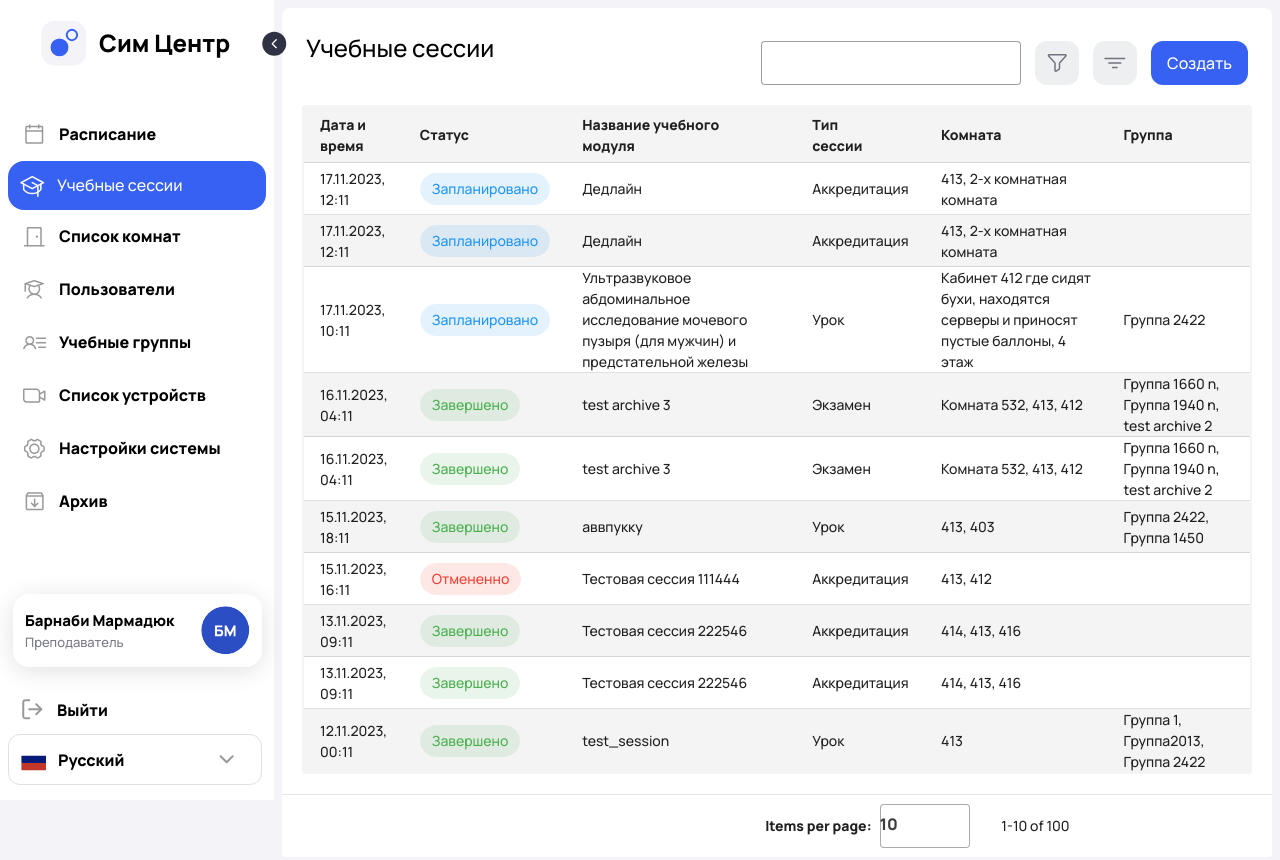
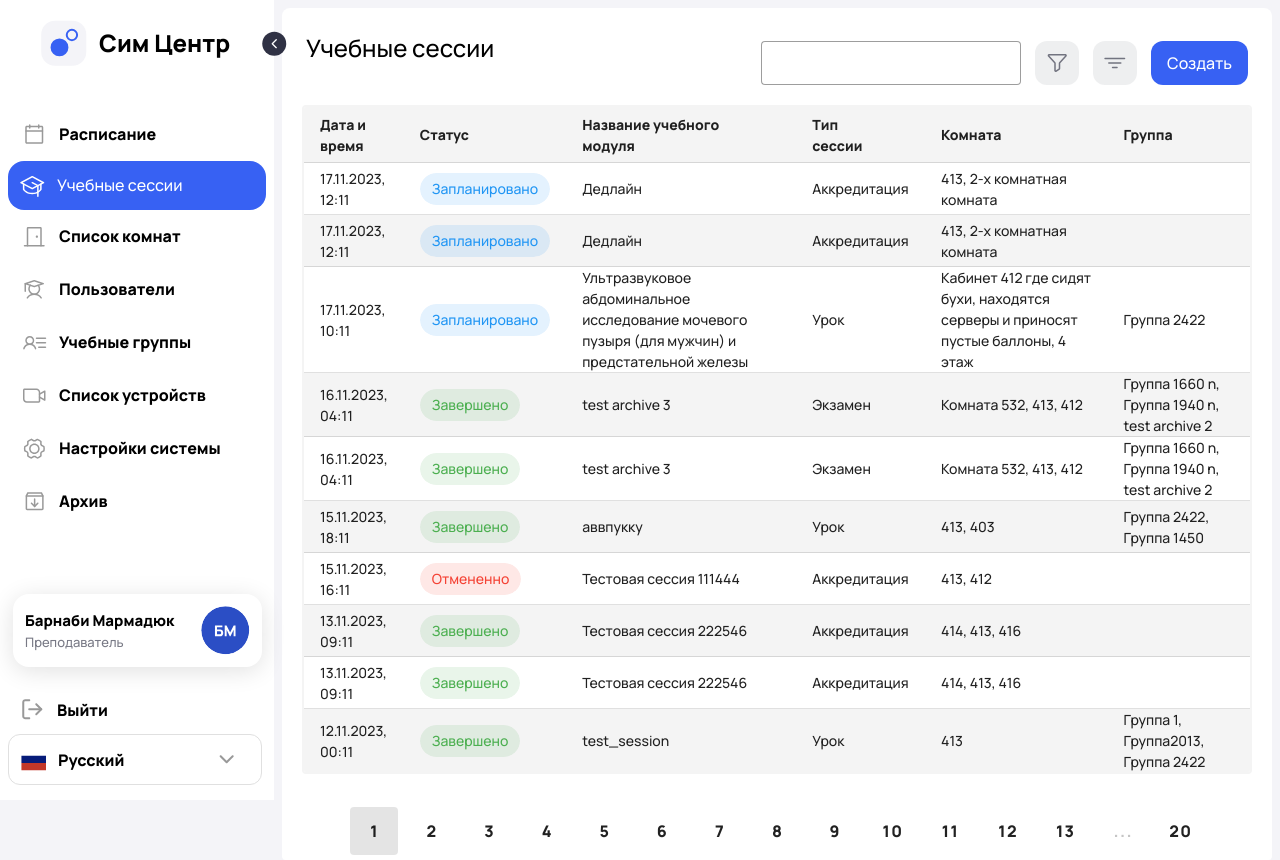
Before and after one commit to Markelas/crm_system_eidos, a Vue app: page / in a window 1280 px wide. Built offline with nearby package versions, Linux system fonts and the light colour scheme; what mdi-vue would draw is missing.

Commit message:
Add pagination on page

```diff
--- a/src/App.vue
+++ b/src/App.vue
@@ -1,7 +1,7 @@
 <template>
   <div class="main__body">
     <sidebar-main/>
-    <div class="active-page">
+    <div class="active-page" :class="{ 'active-page--roll': collapsed }">
       <study-session/>
     </div>
   </div>
@@ -13,8 +13,12 @@
 
 import SidebarMain from "@/components/SidebarMain.vue";
 import StudySession from "@/components/StudySession.vue";
+import {collapsed} from "../stores/sidebarState";
 
 export default {
+  setup(){
+    return {collapsed}
+  },
   components: {StudySession, SidebarMain}
 
 }
@@ -27,4 +31,7 @@ body{
 .active-page{
   margin-left: 274px;
 }
+.active-page--roll{
+  margin-left: 75px;
+}
 </style>
--- a/src/assets/style.css
+++ b/src/assets/style.css
@@ -76,7 +76,7 @@ h1, h2, h3, h4 {
 .sidebar .sidebar__collapse-icon--closed {
   transform: rotate(180deg);
   transition: 0.2s linear;
-  left: 40px;
+  left: 60px;
 }
 .sidebar__list {
   margin-top: 30px;
--- a/src/assets/style.scss
+++ b/src/assets/style.scss
@@ -75,7 +75,7 @@ h1, h2, h3, h4 {
   .sidebar__collapse-icon--closed {
     transform: rotate(180deg);
     transition: 0.2s linear;
-    left: 40px;
+    left: 60px;
   }
   &__list{
     margin-top: 30px;
--- a/src/components/TableMain.vue
+++ b/src/components/TableMain.vue
@@ -8,6 +8,8 @@ export default defineComponent({
   props: ['tableInfo'],
   data () {
     return {
+      page: 1,
+      itemsPerPage: 5,
       search: '',
       headers: [
         { key: 'start', title: 'Дата и время'},
@@ -32,6 +34,9 @@ export default defineComponent({
           groups: this.checkGroups(el.groups)
         }
       })
+    },
+    pageCount () {
+      return Math.ceil(this.tableInfo.length / this.itemsPerPage)
     },
   },
   methods: {
@@ -76,12 +81,11 @@ export default defineComponent({
       return groupText
     },
     getColor (element) {
-      console.log(element)
       if (element === "Запланировано") return 'blue'
       else if (element === "Завершено") return 'green'
       else return 'red'
     },
-  }
+  },
 })
 </script>
 
@@ -118,6 +122,16 @@ export default defineComponent({
           {{ value }}
         </v-chip>
       </template>
+
+      <template v-slot:bottom>
+        <div class="text-center pt-2">
+          <v-pagination
+              v-model="page"
+              :length="pageCount"
+          ></v-pagination>
+        </div>
+      </template>
+
     </v-data-table>
   </v-card>
 </template>
```
